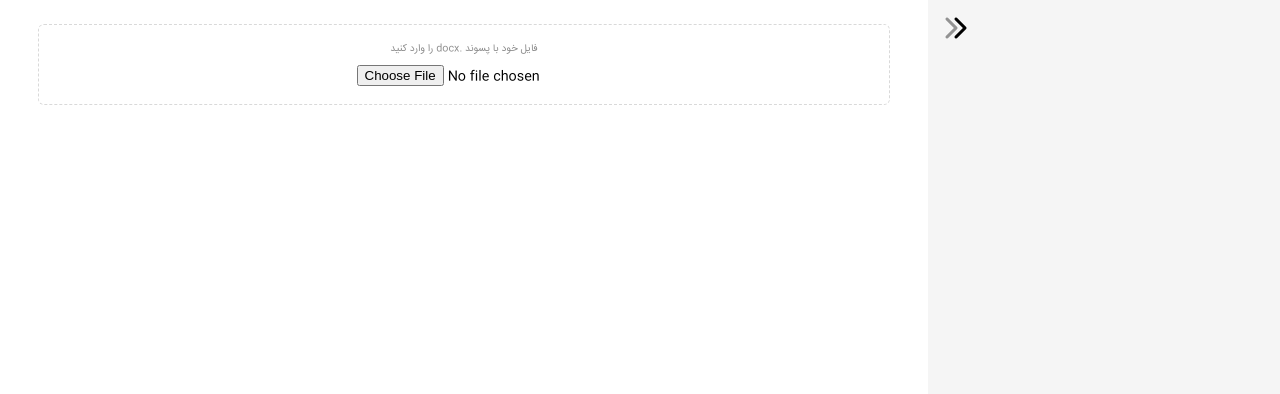
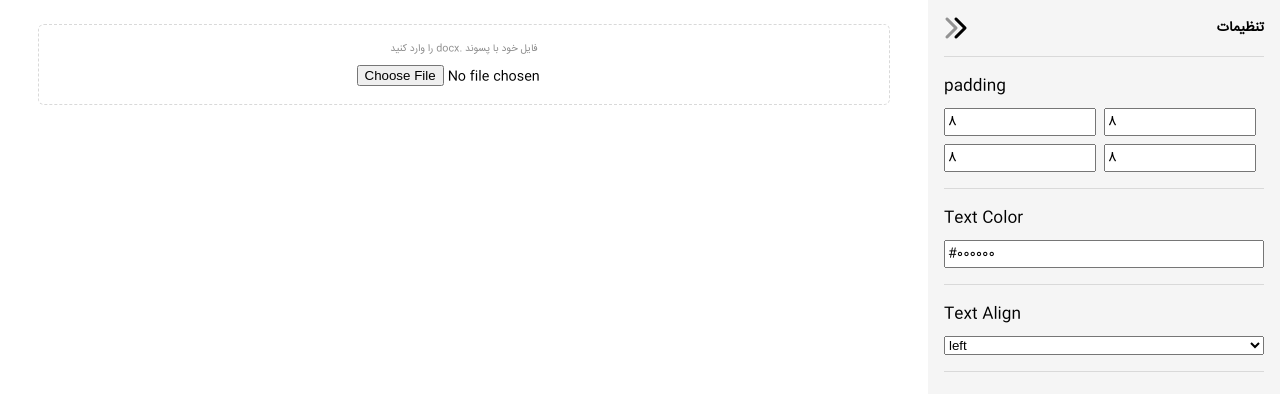
Before and after one commit to ZaniarManochehri/word-reader, a React (Create React App) app: page / in a window 1280 px wide. Shown: the top 394 px of the page. Built offline with nearby package versions, Linux system fonts and the light colour scheme; a web font is replaced by a local one.

Commit message:
Added setting for display file content

```diff
--- a/src/components/layout/index.js
+++ b/src/components/layout/index.js
@@ -1,12 +1,29 @@
 import Sidebar from '../sidebar';
+import React, { useState, cloneElement, isValidElement, Children } from 'react';
 import styles from './Layout.module.scss'
 
 const Layout = ({ children }) => {
+    const [params, setParams] = useState({
+        paddingTop: 8,
+        paddingRight: 8,
+        paddingBottom: 8,
+        paddingLeft: 8,
+        color: '#000000',
+        textAlign: 'left',
+    });
+
+    const childrenWithProps = Children.map(children, child => {
+        if (isValidElement(child)) {
+            return cloneElement(child, { params });
+        }
+        return child;
+    });
+
     return (
         <div className={styles.layout}>
             <div className={styles.content}>
-                {children}
-                <Sidebar />
+                {childrenWithProps}
+                <Sidebar onChange={(params) => setParams(params)} params={params} />
             </div>
         </div>
     )
--- a/src/components/sidebar/Sidebar.module.scss
+++ b/src/components/sidebar/Sidebar.module.scss
@@ -3,6 +3,21 @@
   background-color: #f5f5f5;
   padding: 16px;
   transition: all 0.3s ease-in-out;
+  display: flex;
+  flex-direction: column;
+  gap: 16px;
+
+  .header {
+    display: flex;
+    flex-direction: row;
+    align-items: center;
+    justify-content: space-between;
+
+    span {
+      font-size: 14px;
+      font-weight: bold;
+    }
+  }
 
   &.open {
     width: 25%;
@@ -12,6 +27,12 @@
   &.close {
     width: 2%;
     min-width: 2%;
+  }
+
+  .divider {
+    height: 1px;
+    background-color: #d9d9d9;
+    width: 100%;
   }
 
   .icon {
@@ -24,4 +45,25 @@
       color: #000000;
     }
   }
+
+  .item {
+    display: flex;
+    flex-direction: column;
+    gap: 8px;
+
+    .label {
+      font-size: 14px;
+      font-weight: bold;
+    }
+
+    .row {
+      display: flex;
+      flex-direction: row;
+      align-items: center;
+      gap: 8px;
+      input {
+        max-width: 45%;
+      }
+    }
+  }
 }
--- a/src/components/sidebar/index.js
+++ b/src/components/sidebar/index.js
@@ -1,11 +1,60 @@
-import React, { useState } from 'react';
+import React, { useEffect, useState } from 'react';
 import styles from './Sidebar.module.scss'
 
-const Sidebar = () => {
+const Sidebar = ({ params, onChange }) => {
+
     const [isOpen, setIsOpen] = useState(true);
+    const [parameters, setParameters] = useState({});
+
+    useEffect(() => {
+        setParameters(params);
+    }, [params]);
+
+    const handleChange = (e) => {
+        const { name, value } = e.target;
+        setParameters({ ...parameters, [name]: value });
+        onChange({ ...parameters, [name]: value });
+    }
+
+    const handleChangeTextAlign = (e) => {
+        const { value } = e.target;
+        setParameters({ ...parameters, textAlign: value });
+        onChange({ ...parameters, textAlign: value });
+    }
+
     return (
         <div className={`${styles.sidebar} ${styles[isOpen ? 'open' : 'close']}`}>
-            <i className={`fa-duotone fa-chevrons-left ${styles.icon} ${isOpen && styles.rotate}`} onClick={() => setIsOpen(!isOpen)}></i>
+            <div className={styles.header}>
+                <i className={`fa-duotone fa-chevrons-left ${styles.icon} ${isOpen && styles.rotate}`} onClick={() => setIsOpen(!isOpen)}></i>
+                {isOpen && <span>تنظیمات</span>}
+            </div>
+            <div className={isOpen && styles.divider} />
+            <div className={styles.item}>
+                <label>padding</label>
+                <div className={styles.row}>
+                    <input type="number" placeholder='top' value={parameters?.paddingTop || ""} onChange={handleChange} name='paddingTop' />
+                    <input type="number" placeholder='right' value={parameters?.paddingRight || ""} onChange={handleChange} name='paddingRight' />
+                </div>
+                <div className={styles.row}>
+                    <input type="number" placeholder='bottom' value={parameters?.paddingBottom || ""} onChange={handleChange} name='paddingBottom' />
+                    <input type="number" placeholder='left' value={parameters?.paddingLeft || ""} onChange={handleChange} name='paddingLeft' />
+                </div>
+            </div>
+            <div className={isOpen && styles.divider} />
+            <div className={styles.item}>
+                <label>Text Color</label>
+                <input type="text" placeholder='example: #000000 or red' value={parameters?.color || ""} name='color' onChange={handleChange} />
+            </div>
+            <div className={isOpen && styles.divider} />
+            <div className={styles.item}>
+                <label>Text Align</label>
+                <select name="textAlign" id="textAlign" value={parameters?.textAlign} onChange={handleChangeTextAlign}>
+                    <option value="center">center</option>
+                    <option value="right">right</option>
+                    <option value="left">left</option>
+                </select>
+            </div>
+            <div className={isOpen && styles.divider} />
         </div>
     )
 }
--- a/src/pages/home/index.js
+++ b/src/pages/home/index.js
@@ -3,7 +3,9 @@ import mammoth from 'mammoth/mammoth.browser';
 import html2pdf from 'html2pdf.js';
 import styles from './Home.module.scss'
 
-const Home = () => {
+const Home = ({ params }) => {
+    console.log('params', params);
+    const { color, textAlign, paddingTop, paddingRight, paddingBottom, paddingLeft } = params
     const [wordContent, setWordContent] = useState('');
 
     const handleConvertToPDF = () => {
@@ -13,7 +15,7 @@ const Home = () => {
             filename: 'myfile.pdf',
             image: { type: 'jpeg', quality: 0.7 },
             html2canvas: { scale: 2 },
-            jsPDF: { compress: true, unit: 'in', format: 'a4', orientation: 'portrait' }
+            jsPDF: { compress: true, unit: 'in', format: 'a4', orientation: 'portrait' },
         };
 
         html2pdf().set(opt).from(element).save();
@@ -43,7 +45,10 @@ const Home = () => {
                     <button onClick={handleConvertToPDF}>تبدیل به pdf</button>
                     <span className={styles.titleText}>محتوای فایل ورد</span>
                 </div>
-                <pre id="content" style={{ whiteSpace: 'pre-wrap', color: 'red', fontSize: 14, padding: 16 }}>{wordContent}</pre>
+                <pre id="content" style={{
+                    whiteSpace: 'pre-wrap',
+                    color, paddingLeft: +paddingLeft, paddingRight: +paddingRight, paddingBottom: +paddingBottom, paddingTop: +paddingTop, textAlign
+                }}>{wordContent}</pre>
             </div>)}
         </div>
     );
```
